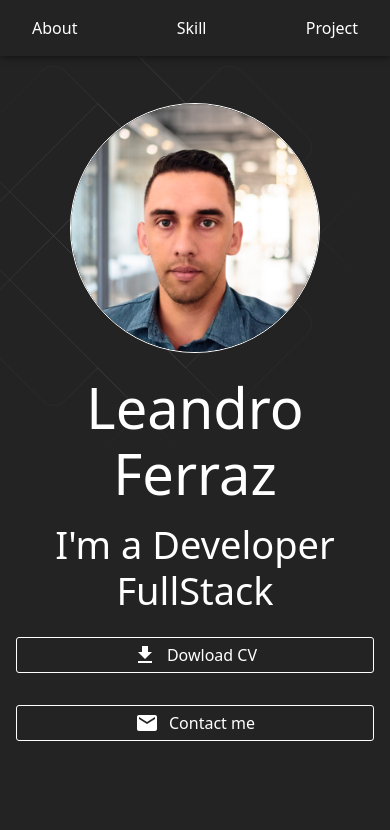
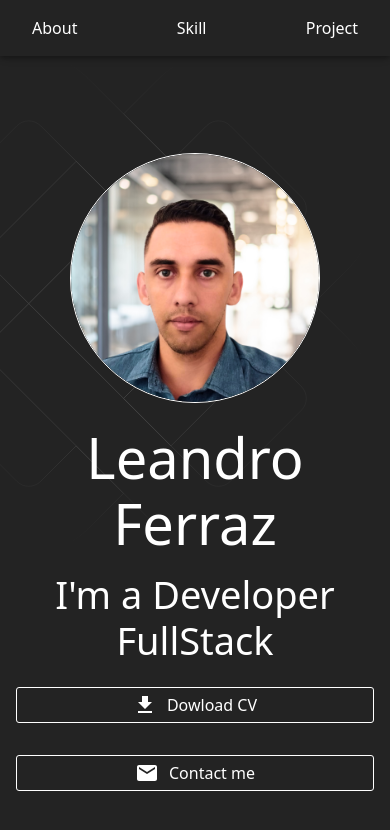
Before and after one commit to LeandroFerraz31/Portifolio-2.0, a React (Vite) app: page / in a window 390 px wide. Shown: the top 830 px of the page. Built offline with nearby package versions, Linux system fonts and the light colour scheme.

Commit message:
feat: Ajust Hero components

```diff
--- a/src/pages/Home/sections/Hero/Hero.tsx
+++ b/src/pages/Home/sections/Hero/Hero.tsx
@@ -13,6 +13,13 @@
         justifyContent: "center",
         alignItems: "center",
         color: theme.palette.primary.contrastText,
+		[theme.breakpoints.up('xs')]:{
+			paddingTop: "100px"
+		},
+
+		[theme.breakpoints.up('md')]:{
+			paddingTop: "0"
+		}
 	}));
 
 	const StyledImg = styled("img")(({theme}) => ({
@@ -28,7 +35,7 @@
 					<Grid container spacing={2}>
 						<Grid item xs={12} md={5}>
 							<Box position="relative">
-							<Box position="absolute" width={"130%"} top={-100} right={0}>
+							<Box position="absolute" width={"140%"} top={-100} right={0}>
 							<AnimatedBackground/>
 							</Box>
 							<Box position="relative" textAlign="center">
```
